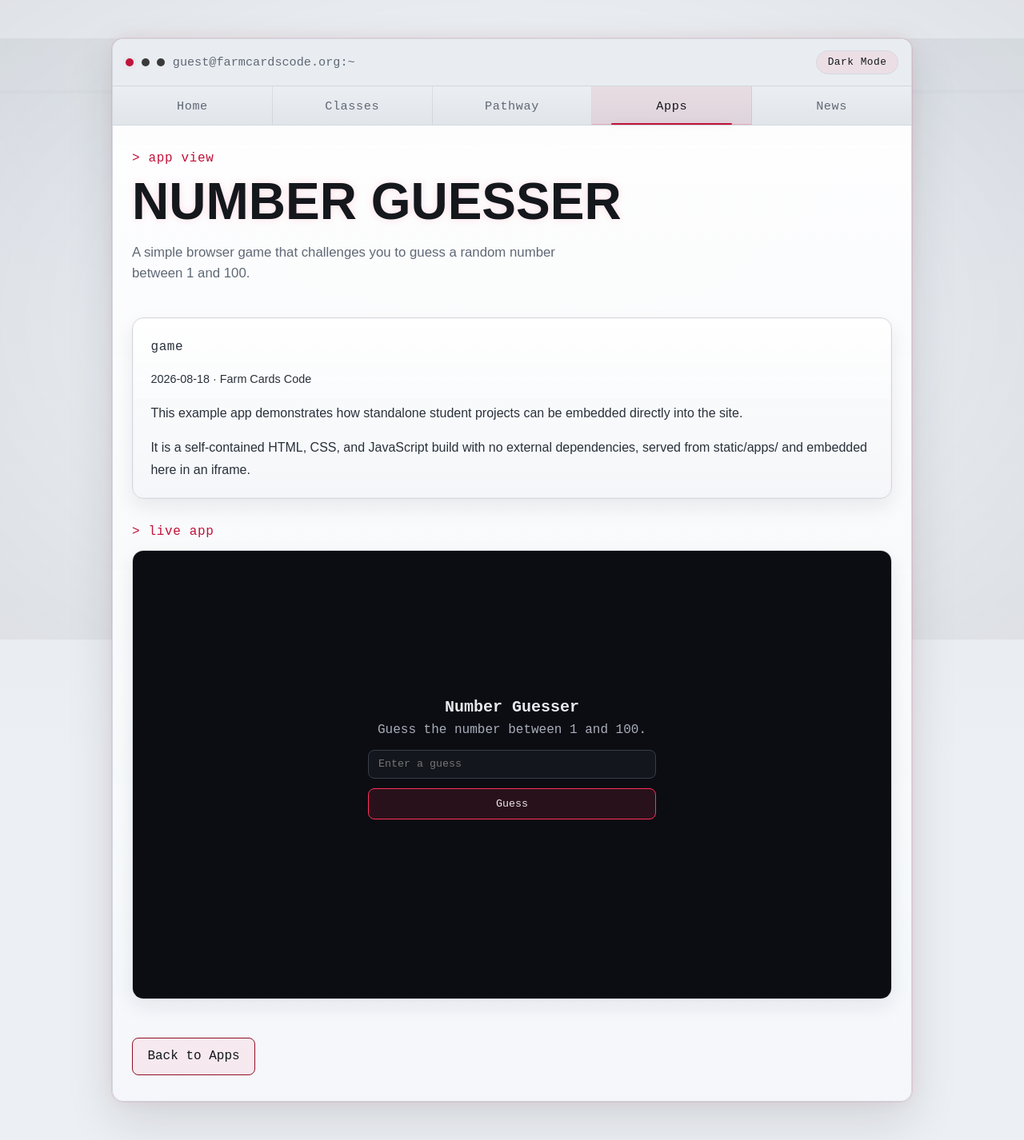
After one commit to FarmCardsCode/www-farmcardscode, a Flask app: page /apps/number-guesser in a window 1280 px wide. The commit adds this page. Shown: the whole page at 80% size. Run offline with Flask 3, Linux system fonts and the light colour scheme.

Commit message:
Add Apps section for student games, assignments, and tools
Follows the existing news content pattern: JSON entries in
app/content/apps/ drive an /apps list page and per-app /apps/<slug>
detail page. Each entry declares type "embed" (a static bundle under
static/apps/, shown in an iframe) or "link" (an externally hosted
project). Includes a working example app (Number Guesser) to show the
pattern end to end.

```diff
--- /dev/null
+++ b/app/content/apps/2026-08-18-number-guesser.json
@@ -0,0 +1,16 @@
+{
+  "slug": "number-guesser",
+  "title": "Number Guesser",
+  "date": "2026-08-18",
+  "category": "Game",
+  "author": "Farm Cards Code",
+  "summary": "A simple browser game that challenges you to guess a random number between 1 and 100.",
+  "body": [
+    "This example app demonstrates how standalone student projects can be embedded directly into the site.",
+    "It is a self-contained HTML, CSS, and JavaScript build with no external dependencies, served from static/apps/ and embedded here in an iframe."
+  ],
+  "type": "embed",
+  "url": "apps/number-guesser/index.html",
+  "published": true,
+  "featured": true
+}
--- a/app/routes.py
+++ b/app/routes.py
@@ -6,6 +6,7 @@ from datetime import datetime
 bp = Blueprint("main", __name__)
 
 NEWS_DIR = Path(__file__).resolve().parent / "content" / "news"
+APPS_DIR = Path(__file__).resolve().parent / "content" / "apps"
 
 def load_news_posts():
     posts = []
@@ -43,6 +44,49 @@ def get_news_post_by_slug(slug):
     for post in posts:
         if post["slug"] == slug:
             return post
+    return None
+
+def load_apps():
+    apps = []
+
+    if not APPS_DIR.exists():
+        return apps
+
+    for file_path in APPS_DIR.glob("*.json"):
+        try:
+            with open(file_path, "r", encoding="utf-8") as f:
+                app_entry = json.load(f)
+
+            # Skip unpublished apps
+            if not app_entry.get("published", False):
+                continue
+
+            # Basic required fields check
+            required_fields = ["slug", "title", "date", "category", "summary", "type", "url"]
+            if not all(field in app_entry for field in required_fields):
+                continue
+
+            # type must be "embed" (a static app bundled under static/apps/)
+            # or "link" (an external URL the student's project is hosted at)
+            if app_entry["type"] not in ("embed", "link"):
+                continue
+
+            # Parse date for sorting
+            app_entry["_date_obj"] = datetime.strptime(app_entry["date"], "%Y-%m-%d")
+            apps.append(app_entry)
+
+        except (json.JSONDecodeError, ValueError):
+            # Skip malformed files
+            continue
+    apps.sort(key=lambda a: a["_date_obj"], reverse=True)
+
+    return apps
+
+def get_app_by_slug(slug):
+    apps = load_apps()
+    for app_entry in apps:
+        if app_entry["slug"] == slug:
+            return app_entry
     return None
 
 @bp.get("/")
@@ -192,3 +236,23 @@ def news_post(slug):
         abort(404)
 
     return render_template("news_post.html", post=post)
+
+@bp.get("/apps")
+def apps():
+    apps_list = load_apps()
+    featured_app = next((a for a in apps_list if a.get("featured")), None)
+
+    return render_template(
+        "apps.html",
+        apps=apps_list,
+        featured_app=featured_app,
+    )
+
+@bp.get("/apps/<slug>")
+def app_detail(slug):
+    app_entry = get_app_by_slug(slug)
+
+    if app_entry is None:
+        abort(404)
+
+    return render_template("app_detail.html", app=app_entry)
--- /dev/null
+++ b/app/static/apps/number-guesser/index.html
@@ -0,0 +1,104 @@
+<!doctype html>
+<html lang="en">
+<head>
+<meta charset="UTF-8">
+<meta name="viewport" content="width=device-width, initial-scale=1.0">
+<title>Number Guesser</title>
+<style>
+  body {
+    margin: 0;
+    min-height: 100vh;
+    display: flex;
+    align-items: center;
+    justify-content: center;
+    background: #0b0d12;
+    color: #e8e8ec;
+    font-family: "Courier New", Courier, monospace;
+  }
+  .panel {
+    width: 100%;
+    max-width: 360px;
+    padding: 1.5rem;
+    text-align: center;
+  }
+  h1 {
+    font-size: 1.25rem;
+    margin: 0 0 0.5rem;
+  }
+  p {
+    color: #a9adba;
+    margin: 0 0 1rem;
+  }
+  input {
+    width: 100%;
+    box-sizing: border-box;
+    padding: 0.6rem 0.75rem;
+    border-radius: 8px;
+    border: 1px solid #3a3f4b;
+    background: #14161d;
+    color: #e8e8ec;
+    font-family: inherit;
+    margin-bottom: 0.75rem;
+  }
+  button {
+    width: 100%;
+    padding: 0.7rem 0.75rem;
+    border-radius: 8px;
+    border: 1px solid #ff315c;
+    background: rgba(255, 49, 92, 0.12);
+    color: #e8e8ec;
+    font-family: inherit;
+    cursor: pointer;
+  }
+  button:hover {
+    background: rgba(255, 49, 92, 0.2);
+  }
+  #message {
+    margin-top: 1rem;
+    min-height: 1.5rem;
+  }
+</style>
+</head>
+<body>
+  <div class="panel">
+    <h1>Number Guesser</h1>
+    <p>Guess the number between 1 and 100.</p>
+    <input id="guess" type="number" min="1" max="100" placeholder="Enter a guess">
+    <button id="submit">Guess</button>
+    <div id="message"></div>
+  </div>
+
+  <script>
+    let target = Math.floor(Math.random() * 100) + 1;
+    let attempts = 0;
+    const input = document.getElementById("guess");
+    const message = document.getElementById("message");
+
+    document.getElementById("submit").addEventListener("click", () => {
+      const guess = Number(input.value);
+      if (!guess || guess < 1 || guess > 100) {
+        message.textContent = "Enter a number between 1 and 100.";
+        return;
+      }
+
+      attempts += 1;
+
+      if (guess === target) {
+        message.textContent = `Correct! The number was ${target}. Attempts: ${attempts}`;
+        target = Math.floor(Math.random() * 100) + 1;
+        attempts = 0;
+      } else if (guess < target) {
+        message.textContent = "Too low. Try again.";
+      } else {
+        message.textContent = "Too high. Try again.";
+      }
+    });
+
+    input.addEventListener("keydown", (event) => {
+      if (event.key === "Enter") {
+        document.getElementById("submit").click();
+      }
+    });
+  </script>
+</body>
+</html>
--- a/app/static/css/style.css
+++ b/app/static/css/style.css
@@ -675,6 +675,26 @@ body::before {
   line-height: 1.7;
 }
 
+/* Frame around embedded standalone student apps */
+.embed-frame {
+  border: 1px solid var(--panel-border);
+  border-radius: 14px;
+  overflow: hidden;
+  box-shadow:
+    inset 0 0 0 1px var(--card-inset),
+    0 10px 24px var(--card-shadow);
+  background: var(--card-bg);
+}
+
+.embed-frame iframe {
+  display: block;
+  width: 100%;
+  height: 70vh;
+  min-height: 420px;
+  border: 0;
+  background: #fff;
+}
+
 /* ==========================================================================
    AUTOMATIC LIGHT MODE FALLBACK
    --------------------------------------------------------------------------
--- /dev/null
+++ b/app/templates/app_detail.html
@@ -0,0 +1,47 @@
+{% extends "base.html" %}
+{% block title %}{{ app.title }} | Farm Cards Code{% endblock %}
+
+{% block content %}
+<section class="hero">
+  <p class="prompt">&gt; app view</p>
+  <h1 class="typewriter">{{ app.title }}</h1>
+  <p class="subtitle">{{ app.summary }}</p>
+</section>
+
+<section class="section-block">
+  <div class="card">
+    <p class="label">{{ app.category }}</p>
+    <p class="small">{{ app.date }}{% if app.author %} &middot; {{ app.author }}{% endif %}</p>
+
+    {% for paragraph in app.body %}
+    <p>{{ paragraph }}</p>
+    {% endfor %}
+
+    {% if app.type == "link" %}
+    <a class="button" href="{{ app.url }}" target="_blank" rel="noopener noreferrer">
+      Launch App
+    </a>
+    {% endif %}
+  </div>
+</section>
+
+{% if app.type == "embed" %}
+<section class="section-block">
+  <p class="section-label">&gt; live app</p>
+  <div class="embed-frame">
+    <iframe
+      src="{{ url_for('static', filename=app.url) }}"
+      title="{{ app.title }}"
+      loading="lazy"
+      sandbox="allow-scripts allow-same-origin allow-forms allow-pointer-lock"
+    ></iframe>
+  </div>
+</section>
+{% endif %}
+
+<section class="section-block">
+  <a class="button" href="{{ url_for('main.apps') }}">
+    Back to Apps
+  </a>
+</section>
+{% endblock %}
--- a/app/templates/base.html
+++ b/app/templates/base.html
@@ -36,6 +36,9 @@
       <a href="{{ url_for('main.pathway') }}" class="nav-link {% if request.endpoint == 'main.pathway' %}active{% endif %}">
 	    Pathway
       </a>
+      <a href="{{ url_for('main.apps') }}" class="nav-link {% if request.endpoint in ('main.apps', 'main.app_detail') %}active{% endif %}">
+	    Apps
+      </a>
       <a href="{{ url_for('main.news') }}" class="nav-link {% if request.endpoint == 'main.news' %}active{% endif %}">
 	    News
       </a>
```
Also changed, not shown: app/templates/apps.html (added, +53 -0 lines).
